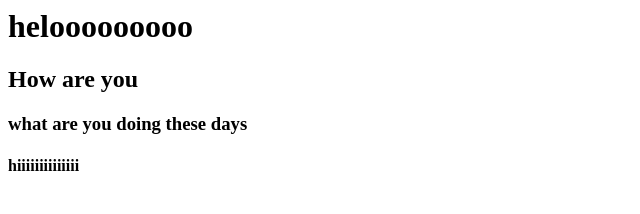
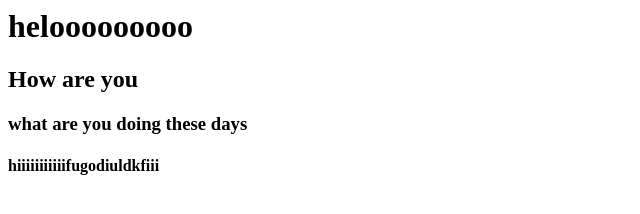
Before and after one commit to spidergk/myrepo, a plain HTML site: page index.html in a window 1280 px wide. Shown: the whole page, without its empty margins (0-640 px from the left). Drawn offline with Linux system fonts and the light colour scheme.

Commit message:
Update index.html
dfjls

```diff
--- a/index.html
+++ b/index.html
@@ -1,4 +1,4 @@
 <h1> helooooooooo </h1>
 <h2> How are you </h2>
 <h3> what are you doing these days </h3>
-<h4> hiiiiiiiiiiiiii </h4>
+<h4> hiiiiiiiiiiifugodiuldkfiii </h4>
```
